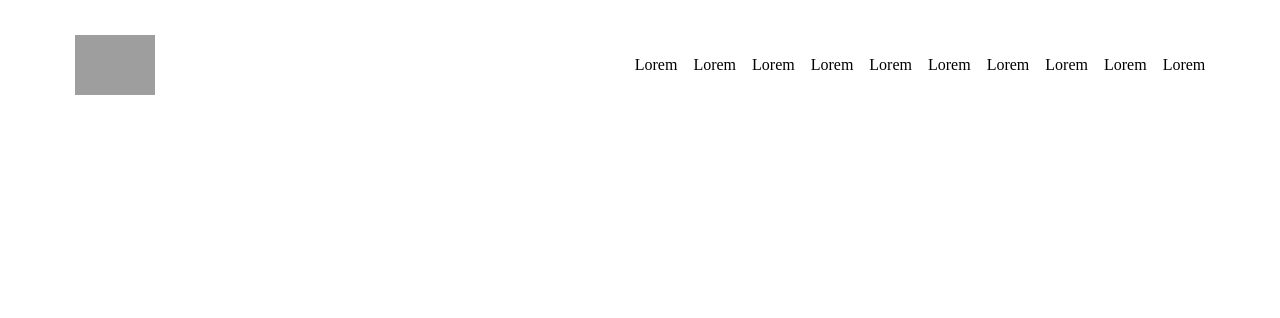
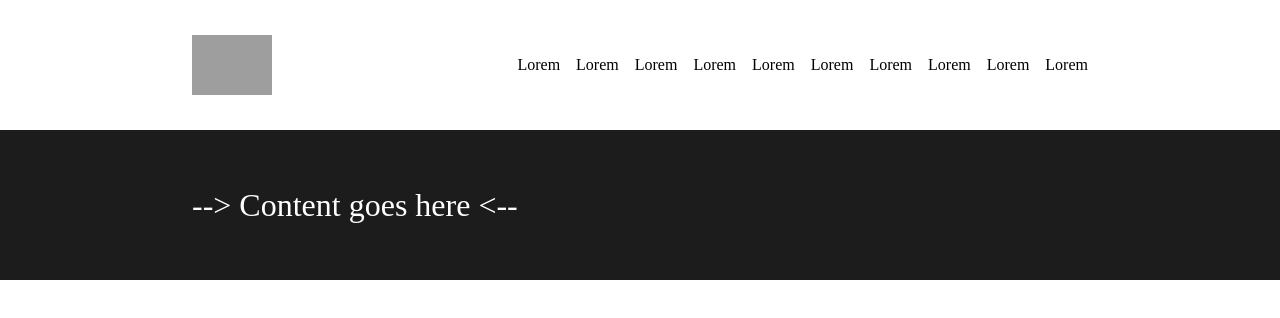
Before and after one commit to lucamincuzzi/vite-comics, a Vue app: page / in a window 1280 px wide. Shown: the top 318 px of the page. Built offline with nearby package versions, Linux system fonts and the light colour scheme; grey boxes are pictures that could not be loaded.

Commit message:
add: AppContent component created

```diff
--- a/src/App.vue
+++ b/src/App.vue
@@ -1,14 +1,17 @@
 <script>
 import AppHeader from "./components/AppHeader.vue";
+import AppContent from "./components/AppContent.vue";
 export default {
   components: {
     AppHeader,
+    AppContent
   },
 };
 </script>
 
 <template>
   <AppHeader />
+  <AppContent />
 </template>
 
 <style lang="scss">
--- /dev/null
+++ b/src/components/AppContent.vue
@@ -0,0 +1,32 @@
+<script>
+export default {
+    data() {
+        return {
+           text: "--> Content goes here <--"
+        }
+    },
+}
+</script>
+
+<template>
+    <div class="content-wrapper">
+        <div class="content"><span>{{ text }}</span></div>
+    </div>
+</template>
+
+<style lang="scss" scoped>
+@use "../style/partials/variables" as *;
+@use "../style/partials/mixins" as *;
+.content-wrapper {
+    height: $content-wrapper-height;
+    background-color: $content-wrapper-bg-color;
+    @include flex(row, center, center);
+}
+    .content {
+        @include container;
+        span {
+            font-size: 2rem;
+            color: white;
+        }
+    }
+</style>
--- a/src/components/AppHeader.vue
+++ b/src/components/AppHeader.vue
@@ -41,10 +41,12 @@ export default {
 
 <template>
     <header>
-        <img src="../assets/img/dc-logo.png" alt="Logo DC">
-        <ul>
-            <li v-for="(link, index) in navLinks">{{ link.text }}</li>
-        </ul>
+        <div>
+            <img src="../assets/img/dc-logo.png" alt="Logo DC">
+            <ul>
+                <li v-for="(link, index) in navLinks">{{ link.text }}</li>
+            </ul>
+        </div>
     </header>
 </template>
 <style lang="scss" scoped>
@@ -52,9 +54,13 @@ export default {
 @use "../style/partials/mixins" as *;
 
 header {
+    @include flex(row, center, center);
     height: $header-height;
-    @include flex(row, center, center);
-    gap: 30rem;
+}
+
+div {
+    @include container;
+    @include flex(row, space-between, center);
 }
 
 img {
--- a/src/style/partials/_mixins.scss
+++ b/src/style/partials/_mixins.scss
@@ -4,3 +4,8 @@
     justify-content: $justify;
     align-items: $align;
 }
+
+@mixin container {
+    width: 70%;
+    margin: 0 auto;
+}
--- a/src/style/partials/_variables.scss
+++ b/src/style/partials/_variables.scss
@@ -1 +1,6 @@
+//Dimensions
 $header-height: 130px;
+$content-wrapper-height: 150px;
+
+//Colors
+$content-wrapper-bg-color: #1c1c1c
```
